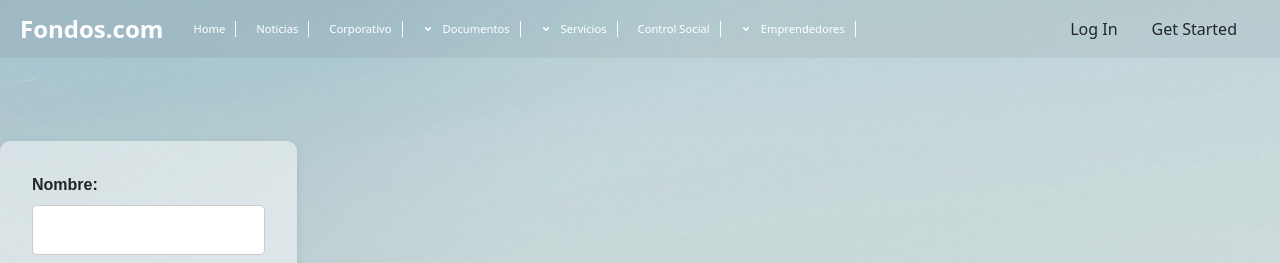
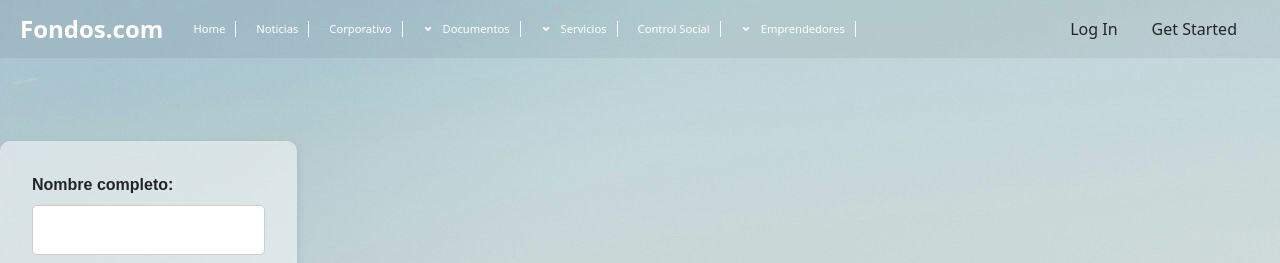
Before and after one commit to STRsanti/ProyectoFondo, a React (Vite) app: page /control-social in a window 1280 px wide. Shown: the top 263 px of the page. Built offline with nearby package versions, Linux system fonts and the light colour scheme.

Commit message:
vite and node

```diff
--- a/src/paginas/formcontact.jsx
+++ b/src/paginas/formcontact.jsx
@@ -31,7 +31,7 @@
   return (
     <form onSubmit={handleSubmit} className="contact-form">
       <div>
-        <label htmlFor="name">Nombre:</label>
+        <label htmlFor="name">Nombre completo:</label>
         <input
           type="text"
           id="name"
```
Also changed, not shown: 1 other file (tests, documents, lock files or other folders).
